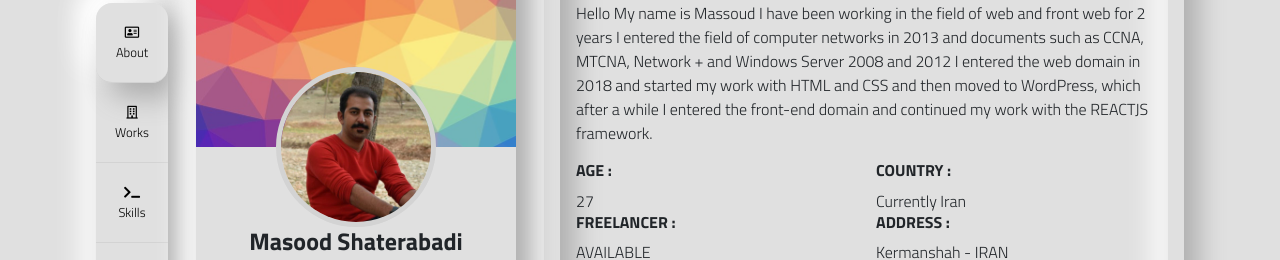
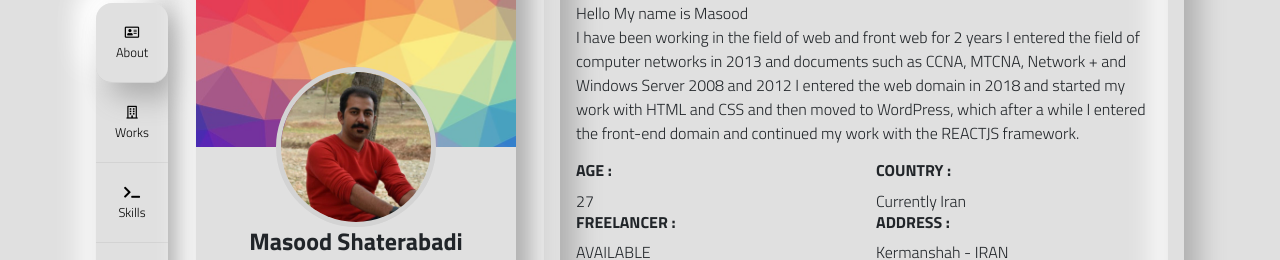
Before and after one commit to masoodsh77/masoodsh77.github.io, a plain HTML site: page index.html in a window 1280 px wide. Shown: the part 197-457 px from the top of the page. Drawn offline with nearby package versions, Linux system fonts and the light colour scheme.

Commit message:
edit about me

```diff
--- a/index.html
+++ b/index.html
@@ -115,7 +115,7 @@
                             <div class="col-12">
                                 <h2>About Me !</h2>
                                 <p>Hello
-My name is Massoud
+My name is Masood<br>
 I have been working in the field of web and front web for 2 years
 I entered the field of computer networks in 2013 and documents such as CCNA, MTCNA, Network + and Windows Server 2008 and 2012
 I entered the web domain in 2018 and started my work with HTML and CSS and then moved to WordPress, which after a while I entered the front-end domain and continued my work with the REACTJS framework.</p>
```
